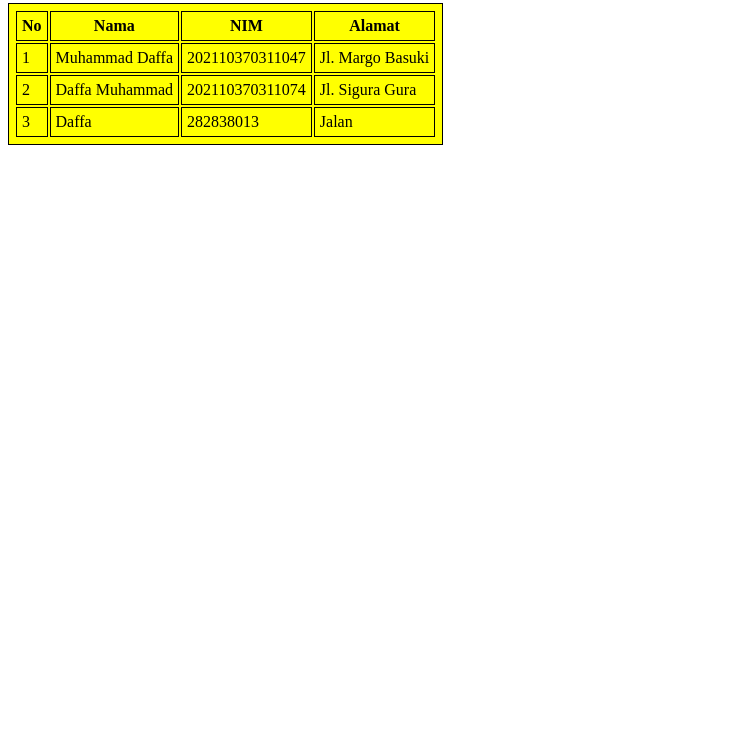
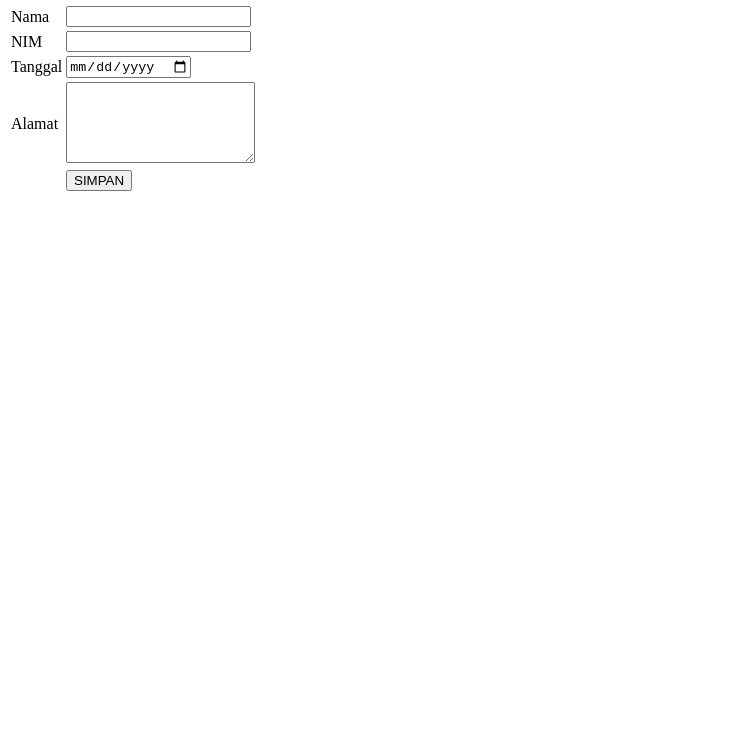
Before and after one commit to Daffabray/Modul-1, a plain HTML site: page index.html in a window 1280 px wide. Shown: the part 56-800 px from the top of the page, without its empty margins (0-734 px from the left). Drawn offline with Linux system fonts and the light colour scheme.

Commit message:
Add files via upload

```diff
--- a/index.html
+++ b/index.html
@@ -2,39 +2,32 @@
 <html>
 
 <head>
-    <title>Tugas 2</title>
-    <link rel="stylesheet" href="style.css">
+    <title>Tugas 1</title>
 </head>
-
 <body>
     <center>
-        <h3> TUGAS 2 </h3>
+        <h3> TUGAS 1 </h3>
     </center>
     <table>
+        <form>
             <tr>
-            <th>No</th>
-            <th>Nama</th>
-            <th>NIM</th>
-            <th>Alamat</th>
+                <td>Nama</td>
+                <td><input type="text" name="nama" /></td>
             </tr>
             <tr>
-            <td>1</td>
-            <td>Muhammad Daffa</td>
-            <td>202110370311047</td>
-            <td>Jl. Margo Basuki</td>
+                <td>NIM</td>
+                <td><input type="number" name="nim" /></td>
             </tr>
             <tr>
-            <td>2</td>
-            <td>Daffa Muhammad</td>
-            <td>202110370311074</td>
-            <td>Jl. Sigura Gura</td>
+                <td>Tanggal</td>
+                <td><input type="date" name="tgl" /></td>
             </tr>
-
-        <tr> <td>3</td>
-            <td>Daffa</td>
-            <td>282838013</td>
-            <td>Jalan</td></tr>
+            <tr>
+                <td>Alamat</td>
+                <td><textarea name="alamat" id="alamat" cols="21" rows="5"></textarea></td>
+            </tr>
+        </form>
     </table>
-
+    <button style="margin-left: 58px;"> SIMPAN </button>
 </body>
 </html>
```
Also changed, not shown: index1.html (added, +40 -0 lines). Lines whose indentation alone changed are shown as unchanged.
